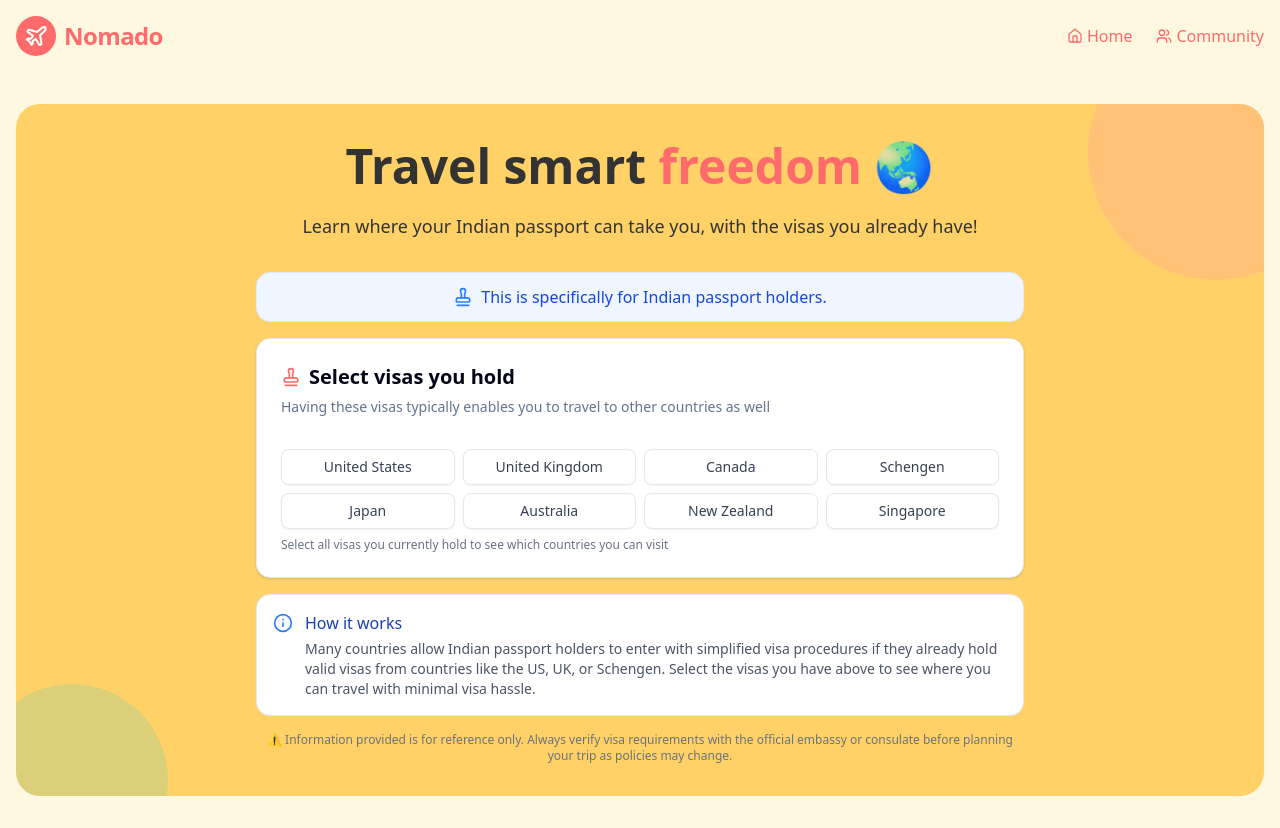
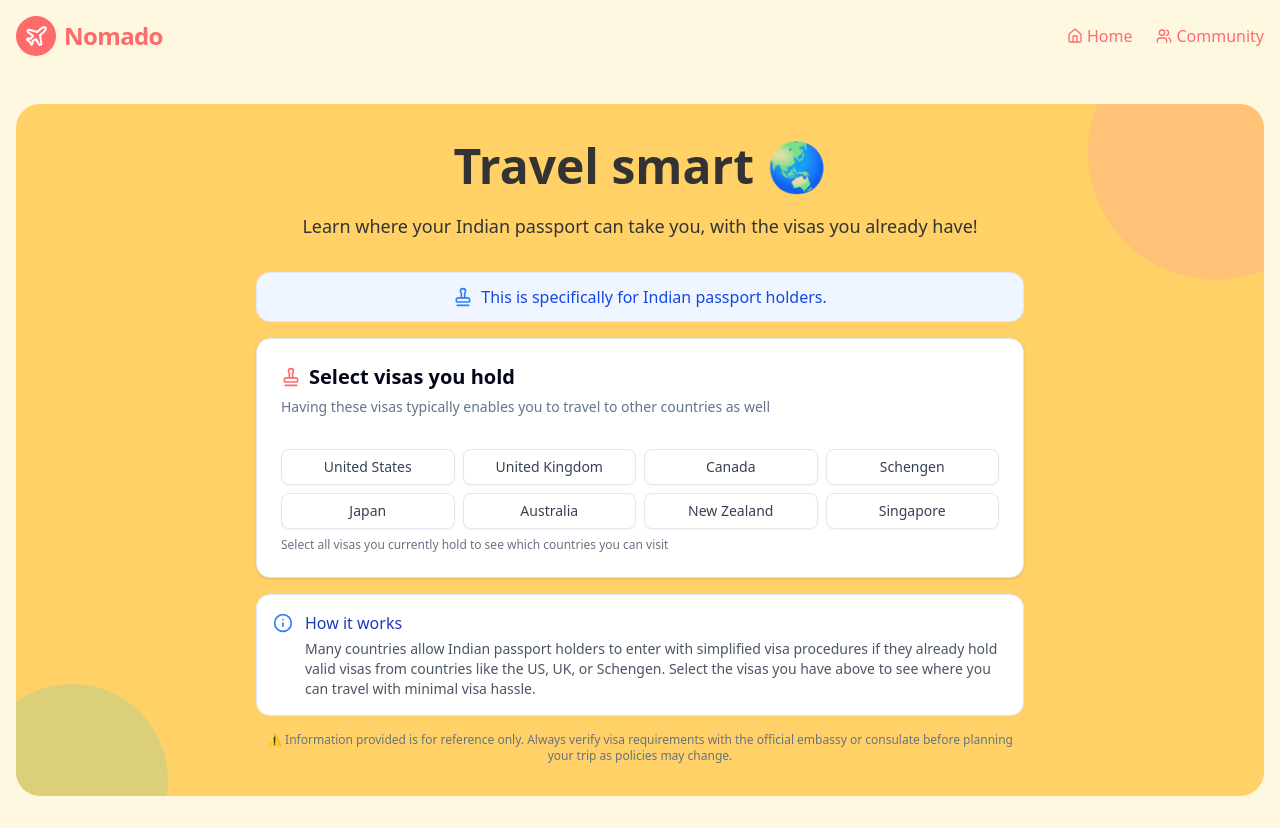
Before and after one commit to Haimantika/all-things-travel, a Next.js app in the folder frontend/: page /visa-hacks in a window 1280 px wide. Built offline with nearby package versions, Linux system fonts and the light colour scheme.

Commit message:
fix copy

```diff
--- a/frontend/app/visa-hacks/page.tsx
+++ b/frontend/app/visa-hacks/page.tsx
@@ -25,7 +25,7 @@ export default function VisaHacksPage() {
 
           <div className="relative z-10 max-w-3xl mx-auto">
             <h1 className="text-3xl md:text-5xl font-bold text-[#333] mb-2 md:mb-4 leading-tight text-center">
-              Travel smart <span className="text-[#FF6B6B]">freedom</span> 🌏
+              Travel smart <span className="text-[#FF6B6B]"></span> 🌏
             </h1>
             <p className="text-base md:text-lg text-[#333] mb-4 md:mb-8 text-center">
               Learn where your Indian passport can take you, with the visas you already have!
```
